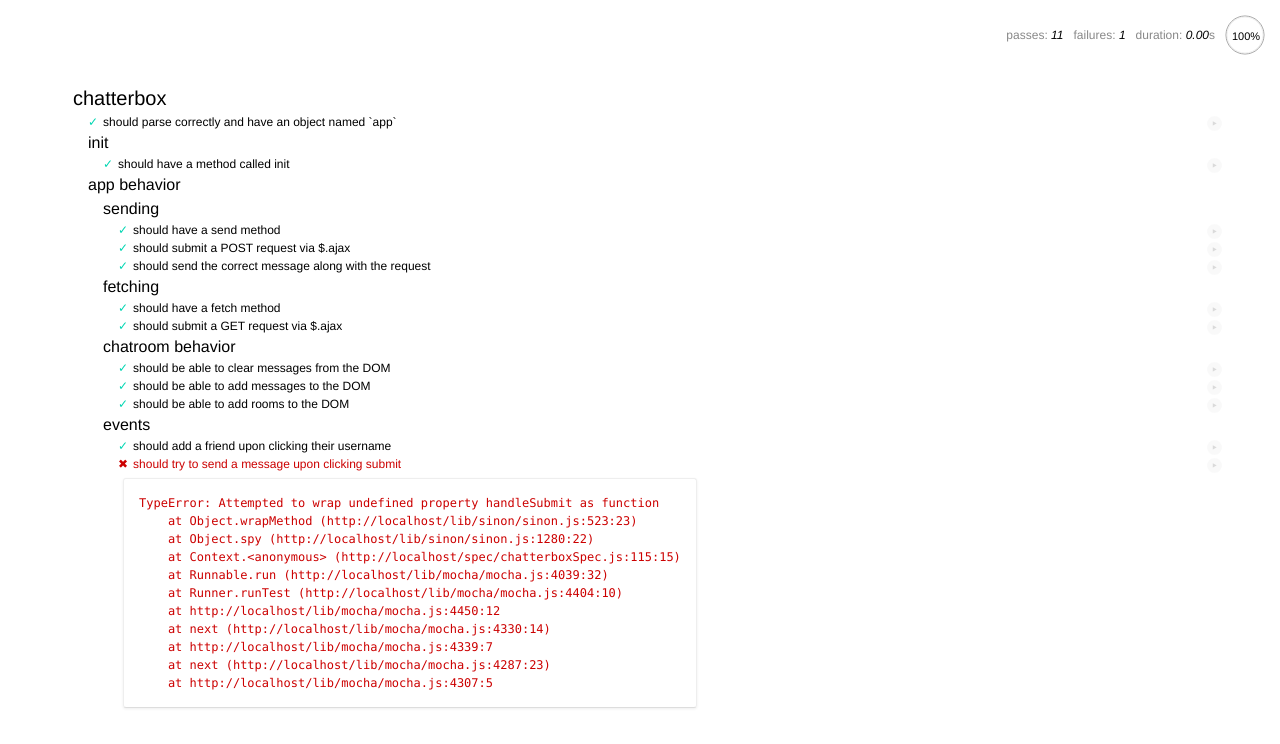
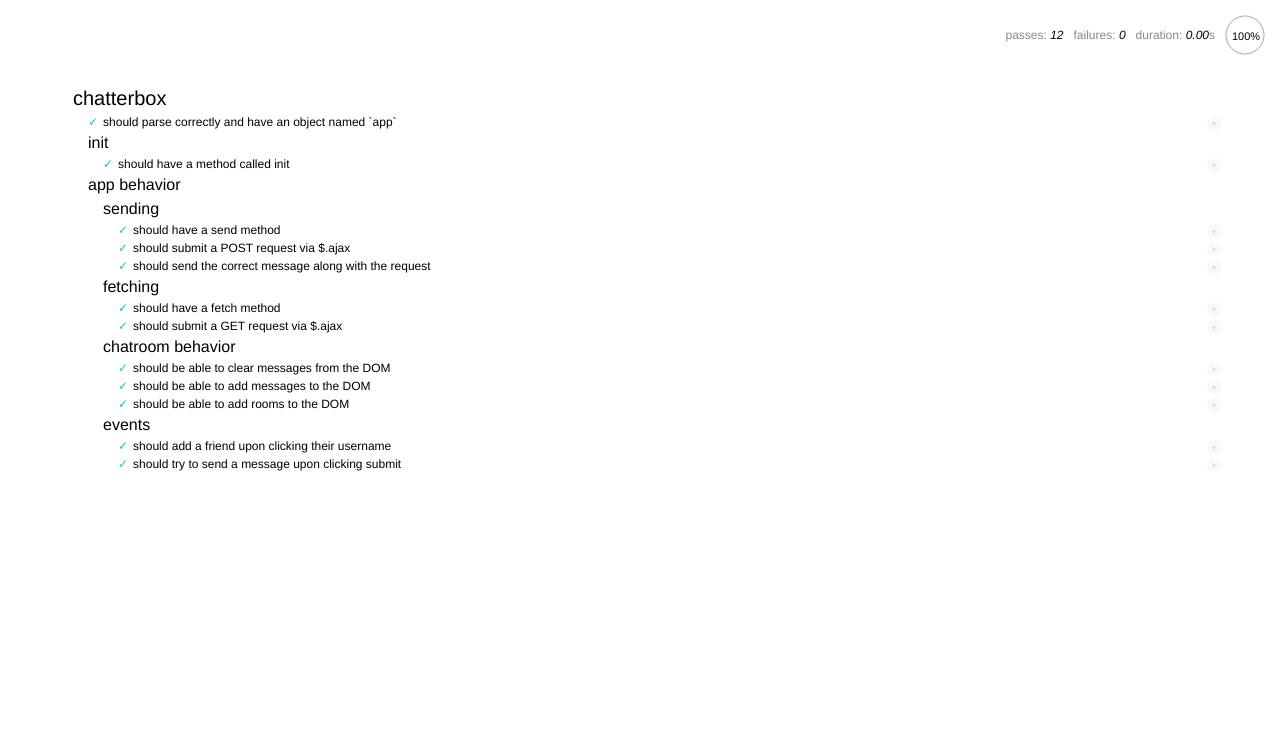
Before and after one commit to veryscarycary/chatterbox-client, a website: page SpecRunner.html in a window 1280 px wide. Drawn offline with Linux system fonts and the light colour scheme.

Commit message:
Pass all tests on chatterboxSpec.js

```diff
--- a/client/scripts/app.js
+++ b/client/scripts/app.js
@@ -74,7 +74,11 @@ app.addRoom = function (room) {
   $('#roomSelect').append(roomName);
 };
 
-app.addFriend = function (  ) {
+app.addFriend = function ( string ) {
+
+};
+
+app.handleSubmit = function () {
 
 };
 
@@ -82,4 +86,8 @@ $(document).ready( function () {
   $('body').on('click', '.username', function () {
     app.addFriend( $(this).text());
   });
+
+  $('.submit').on('submit', function () {
+    app.handleSubmit();
+  });
 });
```
Also changed, not shown: client/index.html (+1 -0 lines).
